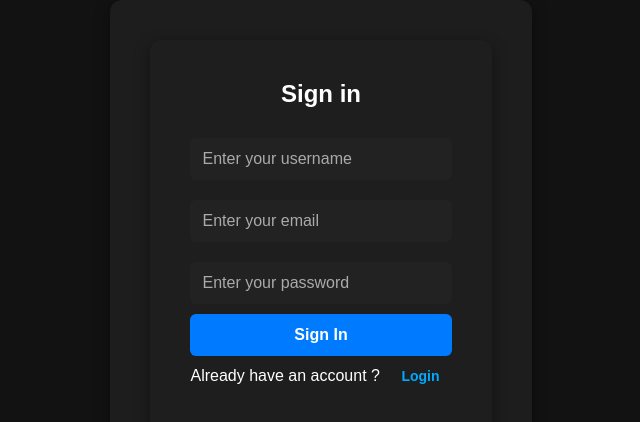
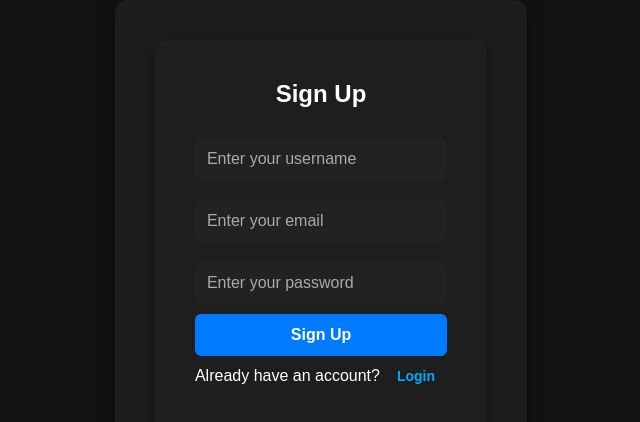
Before and after one commit to abhigyan3819/codespaces-react, a React (Vite) app: page / in a window 1280 px wide. Shown: the top 422 px of the page, without its empty margins (319-959 px from the left). Built offline with nearby package versions, Linux system fonts and the light colour scheme.

Commit message:
Update register.jsx

```diff
--- a/src/components/register/register.jsx
+++ b/src/components/register/register.jsx
@@ -1,36 +1,38 @@
-import React, { useState } from 'react'
-import "./register.css"
+import React, { useState } from 'react';
+import './register.css';
 
 const Register = () => {
-  const [IsLogin, setIsLogin] = useState(false)
+  const [isLogin, setIsLogin] = useState(false);
+
   return (
-    <div className='container'>
+    <div className="container">
       <div className="login">
-            <div className="title">{IsLogin ? "Login" : "Sign in"}</div>
-            {IsLogin ?
-            <div>
+        <div className="title">{isLogin ? "Login" : "Sign Up"}</div>
+        {isLogin ? (
+          <div className="form-box">
             <form>
-                <input type="text" name="email" placeholder='Enter your email'/>
-                <input type="password" name='password' placeholder='Enter your password'/>
-                <button type='submit'>Login</button>
+              <input type="text" name="email" placeholder="Enter your email" />
+              <input type="password" name="password" placeholder="Enter your password" />
+              <button type="submit">Login</button>
             </form>
-            <span>Don't have an account ? </span><button className='create-btn' onClick={()=>setIsLogin(false)}>create an account</button>
+            <span>Don't have an account?</span>
+            <button className="create-btn" onClick={() => setIsLogin(false)}>Create an account</button>
           </div>
-            :
-            <div>
+        ) : (
+          <div className="form-box">
             <form>
-              <input type="text" name='username' placeholder='Enter your username' />
-              <input type="email" name='email' placeholder='Enter your email' />
-              <input type="password" name='password' placeholder='Enter your password' />
-
-              <button type="submit">Sign In</button>
+              <input type="text" name="username" placeholder="Enter your username" />
+              <input type="email" name="email" placeholder="Enter your email" />
+              <input type="password" name="password" placeholder="Enter your password" />
+              <button type="submit">Sign Up</button>
             </form>
-            <span>Already have an account ? </span><button className='create-btn' onClick={()=>setIsLogin(true)}>Login</button>
+            <span>Already have an account?</span>
+            <button className="create-btn" onClick={() => setIsLogin(true)}>Login</button>
           </div>
-            }
+        )}
       </div>
     </div>
-  )
-}
+  );
+};
 
-export default Register
+export default Register;
```
Lines whose indentation alone changed are shown as unchanged.
